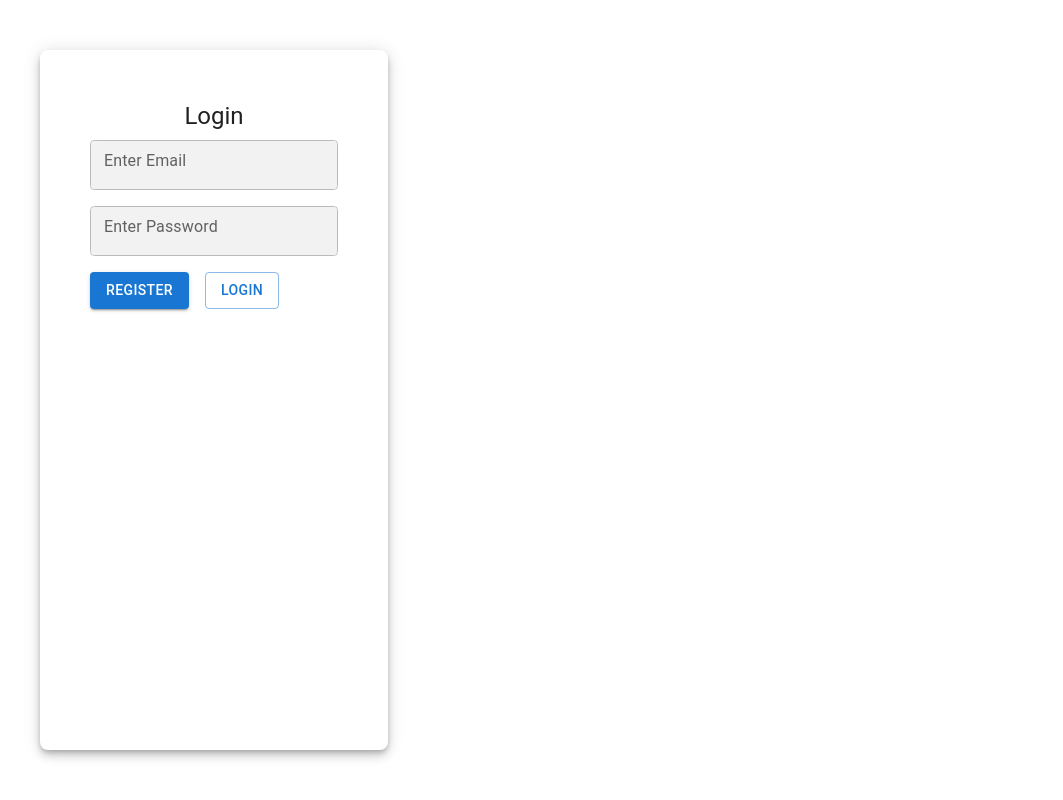
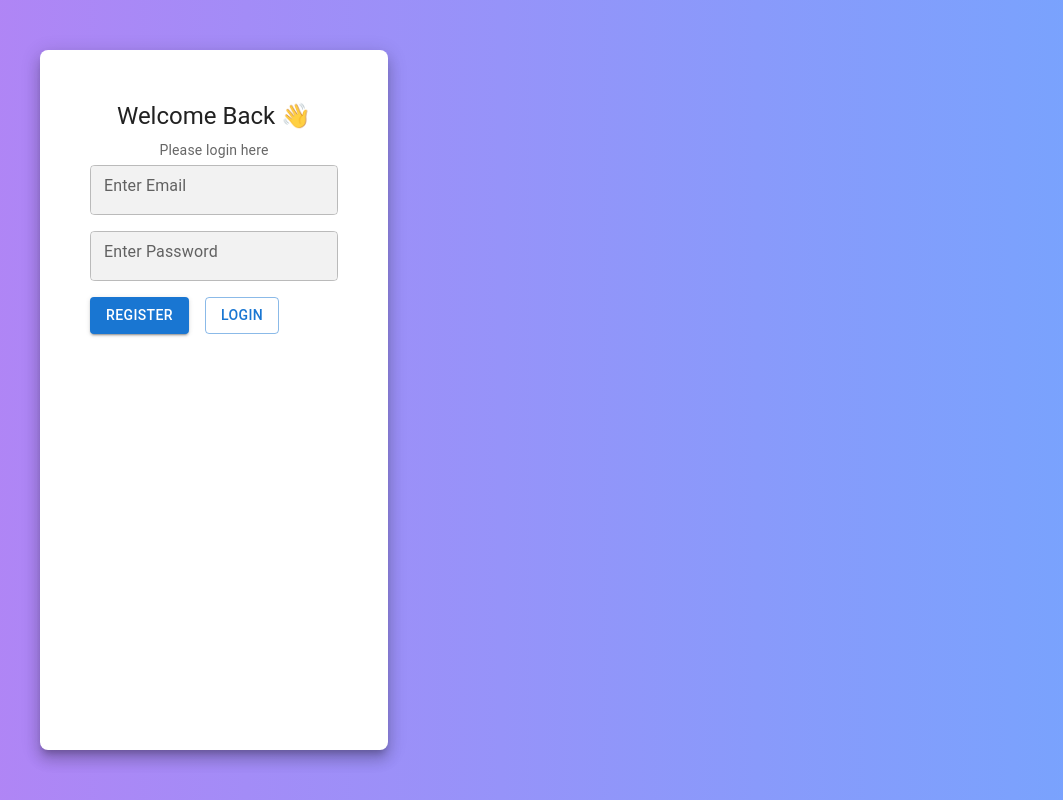
Before and after one commit to keerthanamatam/resume_builder, a React (Create React App) app: page / in a window 1280 px wide. Shown: the whole page, without its empty margins (10-1073 px from the left). Built offline with nearby package versions, Linux system fonts and the light colour scheme.

Commit message:
Enhancements in auth pages

```diff
--- a/src/Register/index.js
+++ b/src/Register/index.js
@@ -8,9 +8,14 @@ const Register = () => {
     const [showConfirm, setShowConfirm] = useState(false)
 
     return (
-        <Grid container justifyContent='center' alignContent='center' style={{ height: '100hv' }} >
+        <Grid container justifyContent='center' alignItems='center' style={{
+            height: '100vh',
+            background: "linear-gradient(to right, #b085f5, #6fa8ff)",
+
+        }} >
+
             <Paper
-                elevation={6}
+                elevation={10}
                 sx={{
                     padding: '30px',
                     margin: '30px',
@@ -30,7 +35,7 @@ const Register = () => {
                             <TextField fullWidth variant="outlined" label='Enter Name' sx={{ backgroundColor: '#f2f2f2' }} InputProps={{
                                 startAdornment: (
                                     <InputAdornment position="start" >
-                                        <Person />
+                                        <Person color="primary" />
                                     </InputAdornment>
                                 )
                             }} />
@@ -39,7 +44,7 @@ const Register = () => {
                         <Grid>
                             <TextField fullWidth variant="outlined" label='Enter Email' sx={{ backgroundColor: '#f2f2f2' }} InputProps={{
                                 startAdornment: (<InputAdornment position="start">
-                                    <Email />
+                                    <Email color="primary" />
                                 </InputAdornment>)
                             }} />
                         </Grid>
@@ -48,7 +53,7 @@ const Register = () => {
                             <TextField fullWidth variant="outlined" label='Enter Phone Number' sx={{ backgroundColor: '#f2f2f2' }} InputProps={{
                                 startAdornment: (
                                     <InputAdornment position="start">
-                                        <LocalPhone />
+                                        <LocalPhone color="primary" />
                                     </InputAdornment>
                                 )
                             }} />
@@ -57,7 +62,7 @@ const Register = () => {
                             <TextField fullWidth variant="outlined" type={showPassword ? 'text' : 'password'} label='Enter Password' sx={{ backgroundColor: '#f2f2f2' }} InputProps={{
                                 startAdornment: (
                                     <InputAdornment position="start">
-                                        <Lock />
+                                        <Lock color="primary" />
                                     </InputAdornment>
                                 ),
                                 endAdornment: (
@@ -73,7 +78,7 @@ const Register = () => {
                             <TextField fullWidth variant="outlined" type={showConfirm ? 'text' : 'password'} label='Enter confirm Password' sx={{ backgroundColor: '#f2f2f2' }} InputProps={{
                                 startAdornment: (
                                     <InputAdornment position="start">
-                                        <Lock />
+                                        <Lock color="primary" />
                                     </InputAdornment>
                                 ),
                                 endAdornment: (
--- a/src/login/index.css
+++ b/src/login/index.css
@@ -1,4 +1,4 @@
-.loginform {
+/* .loginform {
   display:flex;
   justify-content: center;
   border: none;
@@ -8,4 +8,4 @@
   border-radius: 8px;
   background-color: #e0e0eb;
   box-shadow: 0px 8px 15px rgba(0,0,0,0.5);
-}
+} */
--- a/src/login/index.js
+++ b/src/login/index.js
@@ -1,20 +1,24 @@
 import { Grid, TextField, Button, Typography, Paper, InputAdornment, IconButton } from '@mui/material'
 import { useState } from 'react'
 import './index.css'
-import {Email, Lock, Visibility, VisibilityOff} from '@mui/icons-material'
+import { Email, Lock, Visibility, VisibilityOff } from '@mui/icons-material'
+import { useNavigate } from "react-router-dom";
+
 
 const Login = () => {
+    const navigate = useNavigate();
     const [email, setEmail] = useState('')
     const [password, setPassword] = useState('')
     const [showPassword, setShowPassword] = useState(false)
     const register = () => {
+        navigate("/register");
     }
     const signIn = () => {
         let credentials
         if (email && password) {
             credentials = {
-                email: email,
-                password: password
+                email,
+                password
             }
         }
         console.log(credentials)
@@ -24,35 +28,48 @@ const Login = () => {
             container
             justifyContent="center"
             alignItems="center"
-            style={{ height: "100vh" }} // full page height
+            style={{
+                height: "100vh",
+                // background: 'linear-gradient(to right, #6a11cb, #2575fc)'
+                background: "linear-gradient(to right, #b085f5, #6fa8ff)",
+
+
+            }} // full page height
+
         >
             <Paper
-                elevation={6}
+                elevation={10}
                 sx={{
                     margin: '50px',
                     padding: '50px',
                     borderRadius: '8px',
                     maxWidth: '400px'
+
                 }}
 
             >
-                <Typography align='center' variant='h5' fontWeight='bold' gutterBottom>
-                    Login
+                <Typography align='center' variant='h5' gutterBottom fontWeight='bold'>
+                    Welcome Back 👋
+                </Typography>
+                <Typography align='center' variant='body2' color='textSecondary' gutterBottom>
+                    Please login here
                 </Typography>
                 <form>
                     <Grid container spacing={2} direction='column'>
                         <Grid item >
                             <TextField label='Enter Email' variant="outlined"
                                 value={email}
+                                fullWidth
                                 size='small'
                                 onChange={(e) => setEmail(e.target.value)}
-                                    sx={{ backgroundColor: '#f2f2f2', borderRadius: '8px',
+                                sx={{
+                                    backgroundColor: '#f2f2f2', borderRadius: '8px',
                                     "& .MuiInputBase-root": { height: 50 }
                                 }}
                                 InputProps={{
                                     startAdornment: (
                                         <InputAdornment position='start'>
-                                            <Email />
+                                            <Email color='primary' />
                                         </InputAdornment>
                                     )
                                 }}
@@ -63,20 +80,22 @@ const Login = () => {
                                 size='small'
                                 type={showPassword ? 'text' : 'password'}
                                 variant="outlined"
+                                fullWidth
                                 value={password}
                                 onChange={(e) => setPassword(e.target.value)}
-                                    sx={{ backgroundColor: '#f2f2f2', borderRadius: '8px',
+                                sx={{
+                                    backgroundColor: '#f2f2f2', borderRadius: '8px',
                                     "& .MuiInputBase-root": { height: 50 }
                                 }}
                                 InputProps={{
-                                        startAdornment:(
+                                    startAdornment: (
                                         <InputAdornment position='start'>
-                                                <Lock />
+                                            <Lock color='primary' />
                                         </InputAdornment>
                                     ),
-                                        endAdornment:(
+                                    endAdornment: (
                                         <InputAdornment position='end'>
-                                                <IconButton onClick={()=> setShowPassword(!showPassword)}>
+                                            <IconButton onClick={() => setShowPassword(!showPassword)}>
                                                 {showPassword ? <Visibility /> : <VisibilityOff />}
                                             </IconButton>
                                         </InputAdornment>
```
Lines whose indentation alone changed are shown as unchanged.
